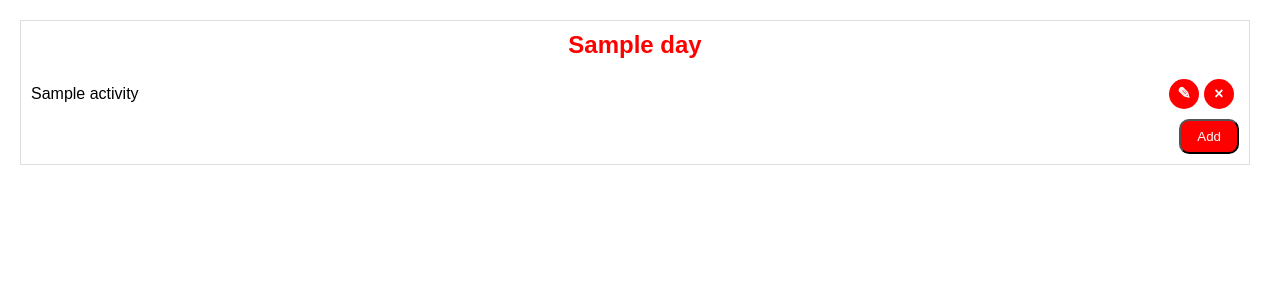
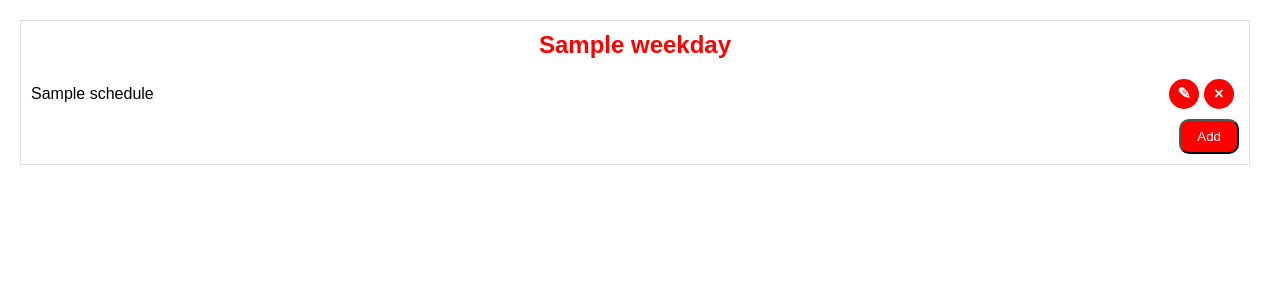
Before and after one commit to LeonidKim1602/Map-s24900-s25706, a FastAPI app: template src/frontend/pjait_map_frontend/templates/timetable.html in a window 1280 px wide. Shown: the part 55-355 px from the top of the page. Run offline with FastAPI, Linux system fonts and the light colour scheme; the template is opened without the code that fills it: most values are stand-ins (such as "Sample title", 1, 10 or a date in 2020); parts of the project's set-up code (start-up, migrations or seed data) failed here and were passed over; some web fonts are replaced.

Commit message:
Fix templates for the frontend

```diff
--- a/src/frontend/pjait_map_frontend/templates/timetable.html
+++ b/src/frontend/pjait_map_frontend/templates/timetable.html
@@ -19,15 +19,15 @@
 
   <main>
     <div class="table-row">
-      {% for day in days %}
+      {% for day, weekday in days %}
       <div class="day-container">
-        <h2 class="day-title">{{ day.name }}</h2>
-        {% for activity in day.activities %}
+        <h2 class="day-title">{{ weekday }}</h2>
+        {% for schedule in day %}
         <div class="activity-row">
-          <div class="activity-name">{{ activity.name }}</div>
+          <div class="activity-name">{{ schedule.name }}</div>
           <div class="action-buttons">
-            <button class="action-button" onclick="editActivity({{ activity.id }})"><span>&#9998;</span></button>
-            <button class="action-button" onclick="deleteActivity({{ activity.id }})"><span>&times;</span></button>
+            <button class="action-button" onclick="editActivity({{ schedule.id }})"><span>&#9998;</span></button>
+            <button class="action-button" onclick="deleteActivity({{ schedule.id }})"><span>&times;</span></button>
           </div>
         </div>
         {% endfor %}
```
Also changed, not shown: src/frontend/pjait_map_frontend/templates/main.html (+8 -4 lines).
